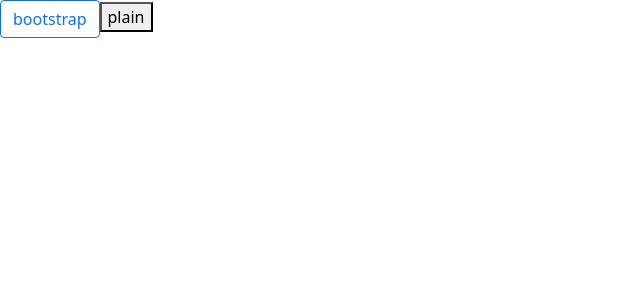
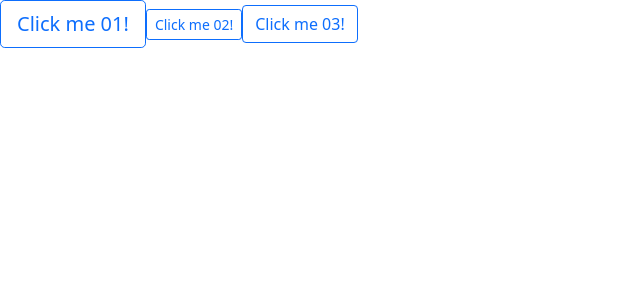
Before and after one commit to tomek1703/inqoo_angular_basics, an Angular app in the folder inqoo_angular/: page / in a window 1280 px wide. Shown: the top 300 px of the page, without its empty margins (0-640 px from the left). Built offline with nearby package versions, Linux system fonts and the light colour scheme.

Commit message:
[ngClass] example

```diff
--- a/inqoo_angular/src/app/app.component.html
+++ b/inqoo_angular/src/app/app.component.html
@@ -1 +1,11 @@
-<app-inqoo-button></app-inqoo-button>
+<app-inqoo-button [size]="'large'">
+  Click me 01!
+</app-inqoo-button>
+
+<app-inqoo-button [size]="'small'">
+  Click me 02!
+</app-inqoo-button>
+
+<app-inqoo-button [size]="'default'">
+  Click me 03!
+</app-inqoo-button>
--- a/inqoo_angular/src/app/shared/components/inqoo-button/inqoo-button.component.html
+++ b/inqoo_angular/src/app/shared/components/inqoo-button/inqoo-button.component.html
@@ -1,2 +1,3 @@
-<button class="btn btn-outline-primary">bootstrap</button>
-<button>plain</button>
+<button class="btn btn-outline-primary" [ngClass]="{'btn-lg': isLarge(), 'btn-sm': isSmall()}">
+  <ng-content></ng-content>
+</button>
--- a/inqoo_angular/src/app/shared/components/inqoo-button/inqoo-button.component.ts
+++ b/inqoo_angular/src/app/shared/components/inqoo-button/inqoo-button.component.ts
@@ -1,4 +1,4 @@
-import { Component, OnInit } from '@angular/core';
+import {Component, Input, OnInit} from '@angular/core';
 
 @Component({
   selector: 'app-inqoo-button',
@@ -7,9 +7,12 @@ import { Component, OnInit } from '@angular/core';
 })
 export class InqooButtonComponent implements OnInit {
 
-  constructor() { }
+  @Input() size: 'small' | 'large' | 'default' = "default";
 
-  ngOnInit(): void {
+  ngOnInit() {
+      console.log(this.size)
   }
 
+  isSmall = () => this.size === 'small';
+  isLarge = () => this.size === 'large';
 }
```
